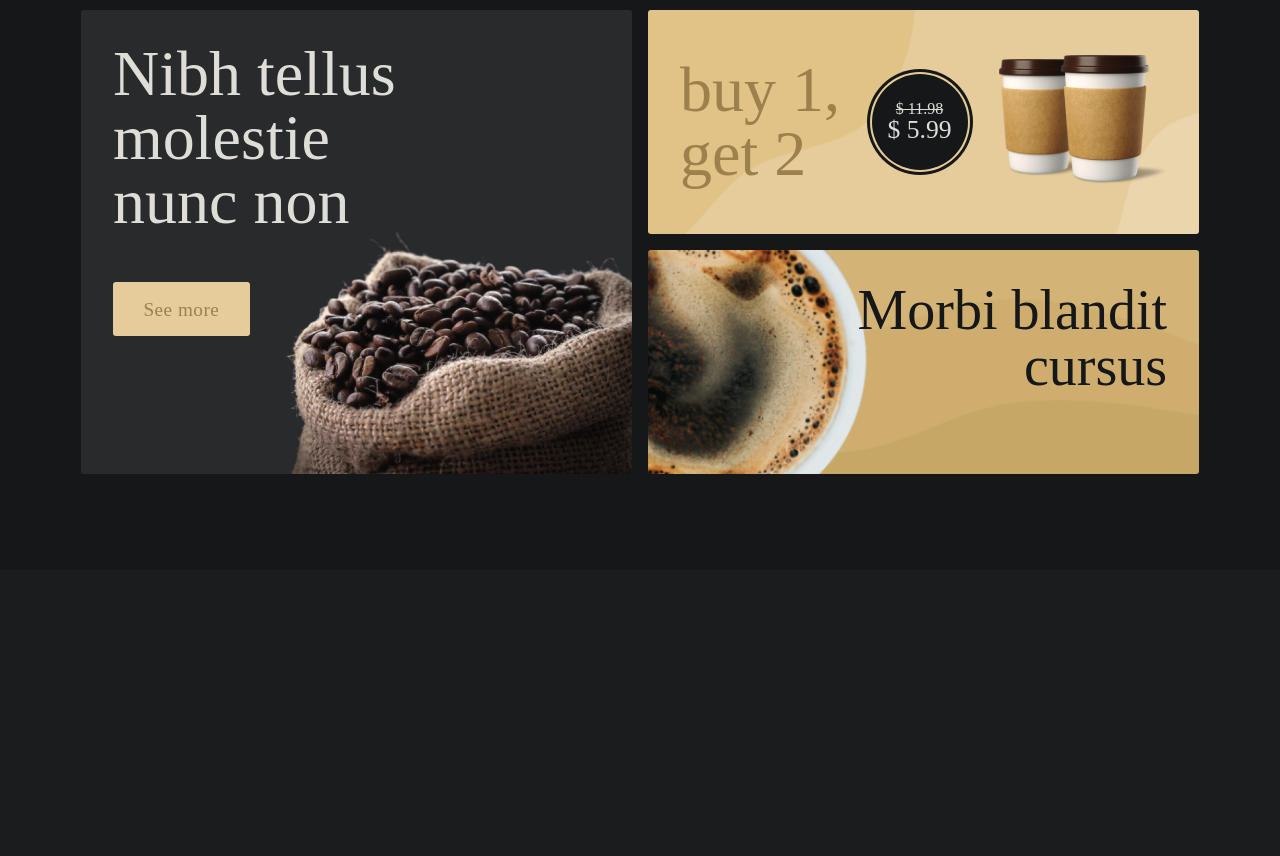
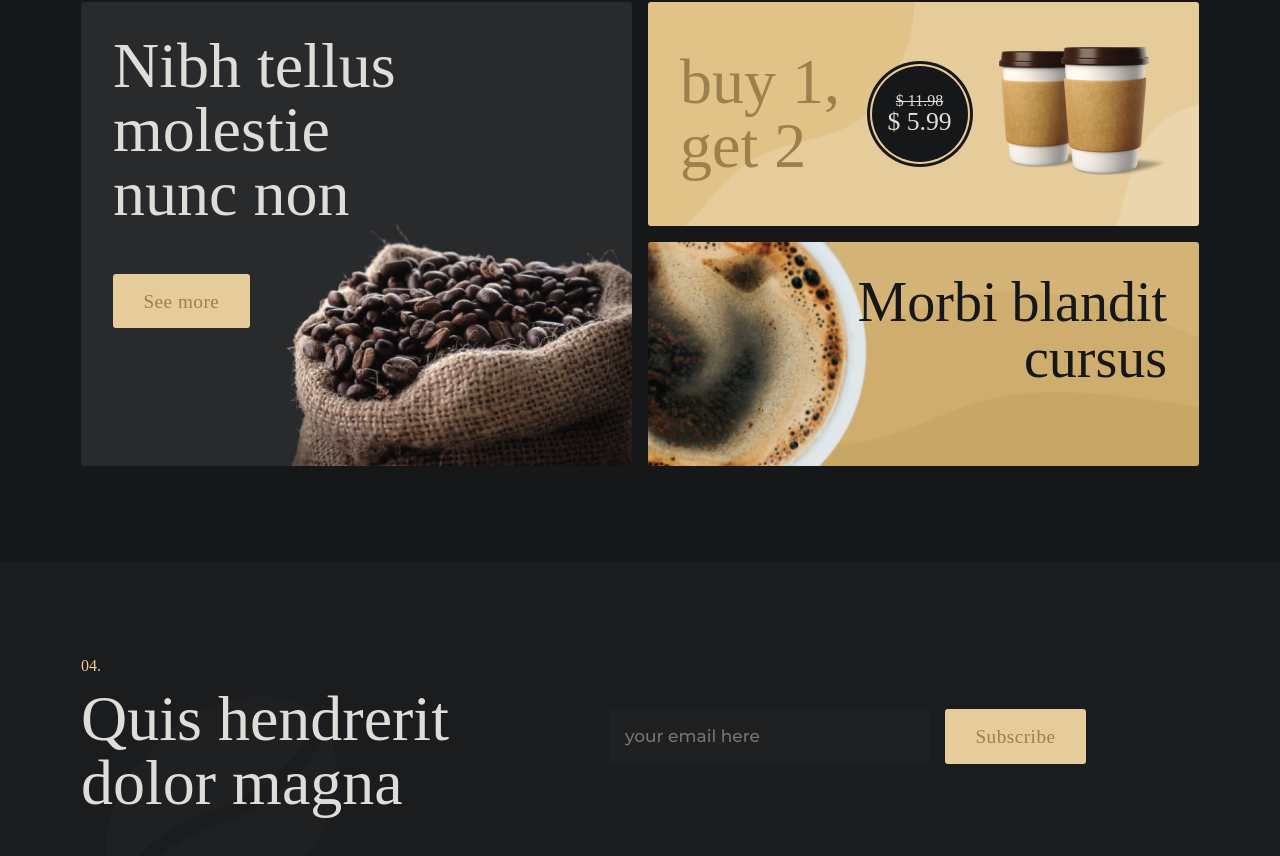
Before and after one commit to aridsm/cafeteria, a React (Create React App) app: page / in a window 1280 px wide. Shown: the part 2527-3383 px from the top of the page. Before the commit the page ends 3097 px from the top, so only its background shows below. Built offline with nearby package versions, Linux system fonts and the light colour scheme; a web font is replaced by a local one.

Commit message:
added subscribe section

```diff
--- a/src/App.js
+++ b/src/App.js
@@ -4,6 +4,7 @@ import Home from "./components/Home";
 import About from "./components/About";
 import BestSeller from "./components/BestSeller";
 import News from "./components/News";
+import Subscribe from "./components/Subscribe";
 
 function App() {
   return (
@@ -13,6 +14,7 @@ function App() {
       <About />
       <BestSeller />
       <News />
+      <Subscribe />
     </div>
   );
 }
--- a/src/Styles/Components/BestSeller.scss
+++ b/src/Styles/Components/BestSeller.scss
@@ -10,7 +10,7 @@
     justify-content: space-between;
   }
   .slider {
-    margin-top: 3rem;
+    margin-top: 1.5rem;
     position: relative;
   }
   .slide-item {
--- a/src/Styles/Components/News.scss
+++ b/src/Styles/Components/News.scss
@@ -16,7 +16,8 @@
     grid-template-columns: 1fr 1fr;
     grid-template-rows: 14rem 14rem;
     grid-gap: 1rem;
-    margin-top: 5rem;
+
+    margin-top: 6rem;
   }
 
   .news-1 {
--- /dev/null
+++ b/src/Styles/Components/Subscribe.scss
@@ -0,0 +1,34 @@
+@import "../VarMixins.scss";
+
+.subscribe {
+  background: url("../../assets/coffee-grain.png");
+  background-repeat: no-repeat;
+  background-position: 10% 115%;
+  .container {
+    display: flex;
+    align-items: center;
+  }
+  .h2 {
+    max-width: 30rem;
+  }
+  .h2::before {
+    @include numberH2(4);
+  }
+  form {
+    display: flex;
+    align-items: stretch;
+    height: min-content;
+    margin-left: 3rem;
+    label {
+      visibility: hidden;
+      position: absolute;
+    }
+    input {
+      background: $c-bg-3;
+      margin-right: 1rem;
+      border-radius: $radius;
+      padding: 1rem;
+      width: 20rem;
+    }
+  }
+}
--- /dev/null
+++ b/src/components/Subscribe.js
@@ -0,0 +1,19 @@
+import React from "react";
+import "../Styles/Components/Subscribe.scss";
+
+const Subscribe = () => {
+  return (
+    <section className="section-pd subscribe">
+      <div className="container">
+        <h2 className="h2">Quis hendrerit dolor magna</h2>
+        <form>
+          <label>Your email</label>
+          <input type="email" placeholder="your email here" />
+          <button className="btn">Subscribe</button>
+        </form>
+      </div>
+    </section>
+  );
+};
+
+export default Subscribe;
```
